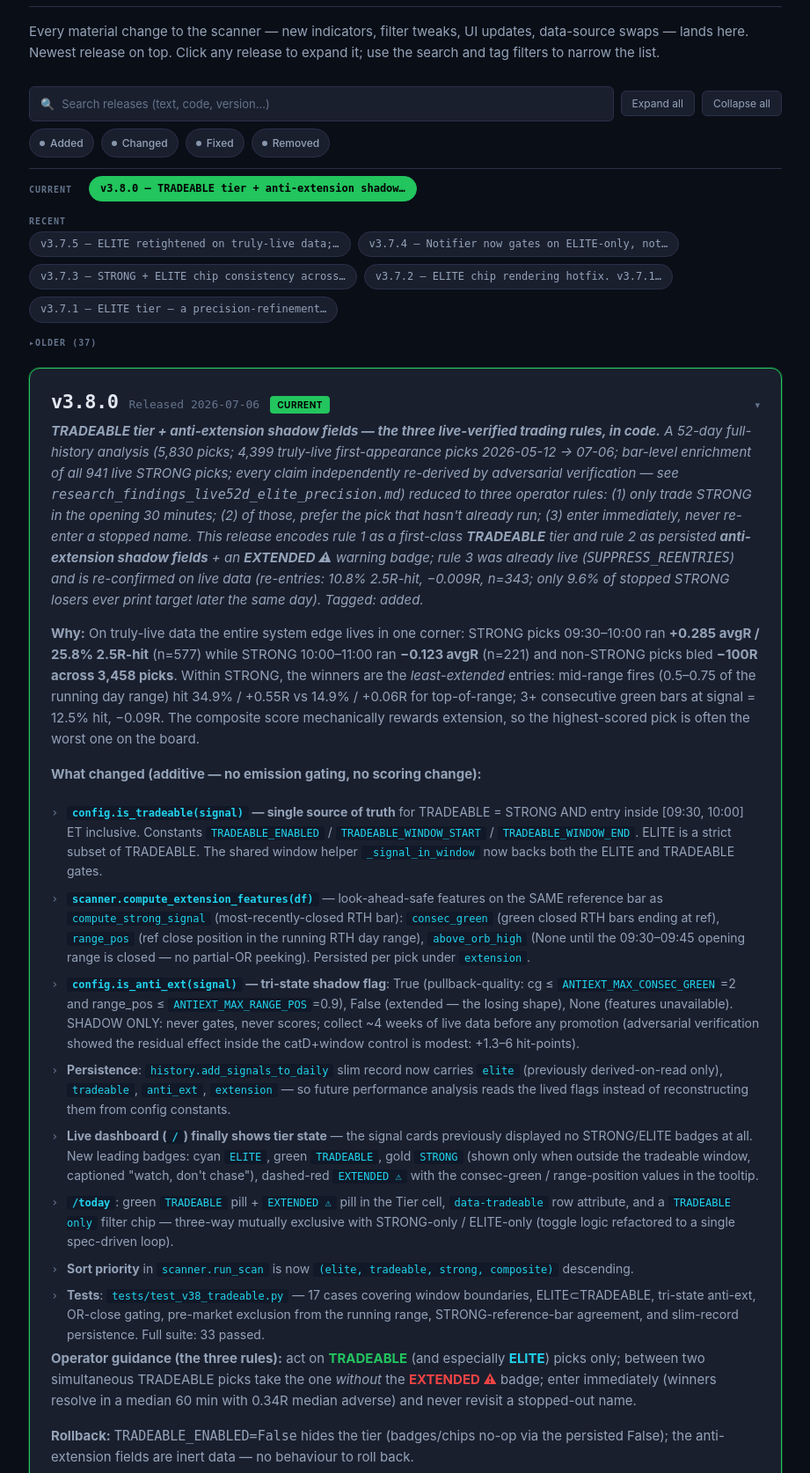
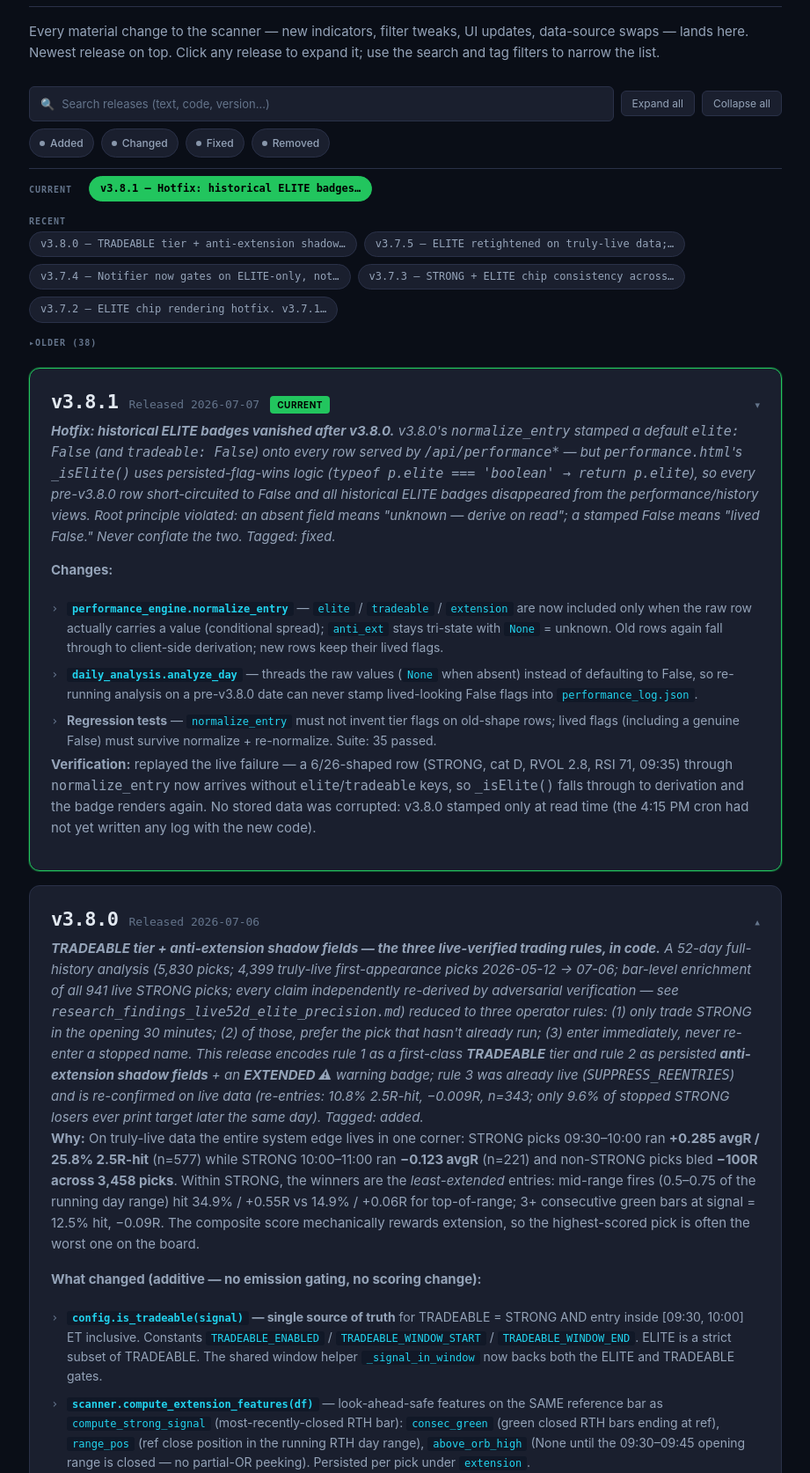
Before and after one commit to raveeshbhasin-assistant/momentum-scanner, a FastAPI app: page /logic in a window 1280 px wide. Shown: the part 318-1992 px from the top of the page at 88% size, without its empty margins (179-1100 px from the left). Run offline with FastAPI, Linux system fonts and the light colour scheme; some libraries are stand-ins or nearby versions.

Commit message:
v3.8.1: hotfix — don't stamp default tier flags onto pre-v3.8.0 rows
v3.8.0's normalize_entry stamped `elite: False` / `tradeable: False`
onto every row served by /api/performance* — but performance.html's
_isElite() uses persisted-flag-wins logic (typeof p.elite === 'boolean'
→ return p.elite), so every pre-v3.8.0 row short-circuited to False and
ALL historical ELITE badges vanished from the performance/history views.

Principle: an absent field means "unknown — derive on read"; a stamped
False means "lived False". Never conflate the two.

- performance_engine.normalize_entry: include elite/tradeable/extension
  only when the raw row carries a value (conditional spread); anti_ext
  stays tri-state (None = unknown).
- daily_analysis.analyze_day: thread raw values (None when absent) so a
  re-run on an old date can never write lived-looking False flags.
- tests: 2 regression cases (no default stamp on old-shape rows; lived
  flags incl. genuine False survive normalize + re-normalize). 35 passed.

No stored data was corrupted — v3.8.0 stamped at read time only.

Co-Authored-By: Claude Opus 4.8 <noreply@anthropic.com>

```diff
--- a/app.py
+++ b/app.py
@@ -61,7 +61,7 @@ logging.basicConfig(
 logger = logging.getLogger(__name__)
 
 # ── App Setup ─────────────────────────────────────────────────
-app = FastAPI(title="Momentum Scanner", version="3.8.0")
+app = FastAPI(title="Momentum Scanner", version="3.8.1")
 
 BASE_DIR = Path(__file__).parent
 templates = Jinja2Templates(directory=str(BASE_DIR / "templates"))
--- a/daily_analysis.py
+++ b/daily_analysis.py
@@ -639,8 +639,12 @@ def _write_performance_log(picks: list[dict], date_str: str):
             # fields, so anything not threaded here never reaches
             # performance_log.json or /api/performance/range, and the
             # 4-week shadow evaluation would have nothing to read).
-            "elite": bool(p.get("elite", False)),
-            "tradeable": bool(p.get("tradeable", False)),
+            # v3.8.1: thread the RAW value (None when absent) — never default
+            # to False. A re-run on a pre-v3.8.0 date must not stamp lived-
+            # looking False flags onto rows that never carried the field
+            # (persisted-flag-wins consumers would stop deriving).
+            "elite": p.get("elite"),
+            "tradeable": p.get("tradeable"),
             "anti_ext": p.get("anti_ext"),
             "extension": p.get("extension"),
         }))
--- a/performance_engine.py
+++ b/performance_engine.py
@@ -215,17 +215,21 @@ def normalize_entry(raw: dict) -> dict:
             "new_hod": False, "pm_high_hold": False,
             "complete_bar_used": False,
         },
-        # v3.8.0: carry the tier flags + anti-extension shadow fields into
-        # the perf log so /api/performance/range serves the LIVED flags —
-        # the 52-day analysis had to reconstruct `elite` from config
-        # constants because it was never persisted (same bug class as
-        # v3.7.0.18). None-safe: absent on pre-v3.8.0 rows.
-        "elite": bool(raw.get("elite", False)),
-        "tradeable": bool(raw.get("tradeable", False)),
-        "anti_ext": raw.get("anti_ext"),          # True/False/None (shadow)
-        "extension": raw.get("extension") or {
-            "consec_green": None, "range_pos": None, "above_orb_high": None,
-        },
+        # v3.8.0 / hotfix v3.8.1: carry the tier flags + anti-extension
+        # shadow fields into the perf log so /api/performance/range serves
+        # the LIVED flags (same bug class as v3.7.0.18).
+        #
+        # ⚠️ Pass them through ONLY when the row actually carries a value.
+        # v3.8.0 stamped a default `elite: False` onto every row served —
+        # but performance.html's _isElite() uses persisted-flag-wins logic
+        # (`typeof p.elite === 'boolean' → return p.elite`), so every
+        # pre-v3.8.0 row short-circuited to False and ALL historical ELITE
+        # badges vanished. Absent field = "unknown — derive on read";
+        # a stamped False = "lived False". Never conflate the two.
+        **({"elite": bool(raw["elite"])} if raw.get("elite") is not None else {}),
+        **({"tradeable": bool(raw["tradeable"])} if raw.get("tradeable") is not None else {}),
+        "anti_ext": raw.get("anti_ext"),          # True/False/None (None = unknown)
+        **({"extension": raw["extension"]} if isinstance(raw.get("extension"), dict) else {}),
     }
 
 
--- a/templates/logic.html
+++ b/templates/logic.html
@@ -388,12 +388,30 @@
         <!-- TOC is rendered by JS in three groups: Current / Recent / Older -->
         <div class="release-toc-groups" id="tocGroups" aria-label="Release table of contents"></div>
 
+        <!-- ───── v3.8.1 ───── -->
+        <div class="release current" id="v3-8-1">
+            <div class="release-header">
+                <span class="release-version">v3.8.1</span>
+                <span class="release-date">Released 2026-07-07</span>
+                <span class="release-pill pill-current">Current</span>
+            </div>
+            <div class="release-title"><strong>Hotfix: historical ELITE badges vanished after v3.8.0.</strong> v3.8.0's <code>normalize_entry</code> stamped a default <code>elite: False</code> (and <code>tradeable: False</code>) onto <em>every</em> row served by <code>/api/performance*</code> — but <code>performance.html</code>'s <code>_isElite()</code> uses persisted-flag-wins logic (<code>typeof p.elite === 'boolean' → return p.elite</code>), so every pre-v3.8.0 row short-circuited to False and all historical ELITE badges disappeared from the performance/history views. Root principle violated: <em>an absent field means "unknown — derive on read"; a stamped False means "lived False." Never conflate the two.</em> Tagged: <span class="pill pill-fixed">fixed</span>.</div>
+            <div class="release-details">
+                <p><strong>Changes:</strong></p>
+                <ul>
+                    <li><strong><code>performance_engine.normalize_entry</code></strong> — <code>elite</code> / <code>tradeable</code> / <code>extension</code> are now included only when the raw row actually carries a value (conditional spread); <code>anti_ext</code> stays tri-state with <code>None</code> = unknown. Old rows again fall through to client-side derivation; new rows keep their lived flags.</li>
+                    <li><strong><code>daily_analysis.analyze_day</code></strong> — threads the raw values (<code>None</code> when absent) instead of defaulting to False, so re-running analysis on a pre-v3.8.0 date can never stamp lived-looking False flags into <code>performance_log.json</code>.</li>
+                    <li><strong>Regression tests</strong> — <code>normalize_entry</code> must not invent tier flags on old-shape rows; lived flags (including a genuine False) must survive normalize + re-normalize. Suite: 35 passed.</li>
+                </ul>
+                <p><strong>Verification:</strong> replayed the live failure — a 6/26-shaped row (STRONG, cat D, RVOL 2.8, RSI 71, 09:35) through <code>normalize_entry</code> now arrives without <code>elite</code>/<code>tradeable</code> keys, so <code>_isElite()</code> falls through to derivation and the badge renders again. No stored data was corrupted: v3.8.0 stamped only at read time (the 4:15 PM cron had not yet written any log with the new code).</p>
+            </div>
+        </div>
+
         <!-- ───── v3.8.0 ───── -->
-        <div class="release current" id="v3-8-0">
+        <div class="release" id="v3-8-0">
             <div class="release-header">
                 <span class="release-version">v3.8.0</span>
                 <span class="release-date">Released 2026-07-06</span>
-                <span class="release-pill pill-current">Current</span>
             </div>
             <div class="release-title"><strong>TRADEABLE tier + anti-extension shadow fields — the three live-verified trading rules, in code.</strong> A 52-day full-history analysis (5,830 picks; 4,399 truly-live first-appearance picks 2026-05-12 &rarr; 07-06; bar-level enrichment of all 941 live STRONG picks; every claim independently re-derived by adversarial verification — see <code>research_findings_live52d_elite_precision.md</code>) reduced to three operator rules: <em>(1)</em> only trade STRONG in the opening 30 minutes; <em>(2)</em> of those, prefer the pick that hasn't already run; <em>(3)</em> enter immediately, never re-enter a stopped name. This release encodes rule 1 as a first-class <strong>TRADEABLE</strong> tier and rule 2 as persisted <strong>anti-extension shadow fields</strong> + an <strong>EXTENDED ⚠</strong> warning badge; rule 3 was already live (<code>SUPPRESS_REENTRIES</code>) and is re-confirmed on live data (re-entries: 10.8% 2.5R-hit, &minus;0.009R, n=343; only 9.6% of stopped STRONG losers ever print target later the same day). Tagged: <span class="pill pill-added">added</span>.</div>
             <div class="release-details">
```
Also changed, not shown: tests/test_v38_tradeable.py (+39 -0 lines).
